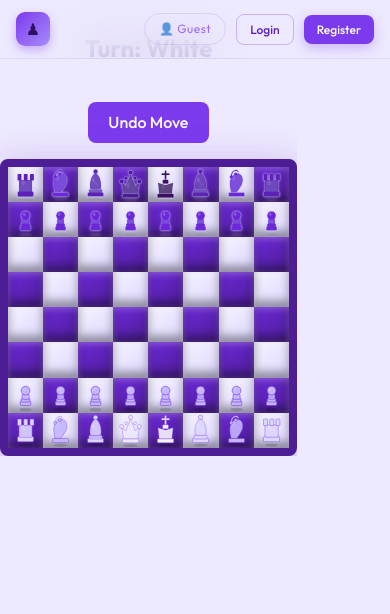
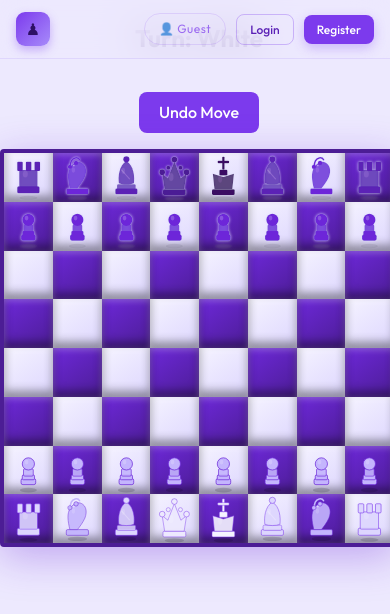
Before and after one commit to SayakDe98/chess-frontend, a React app: page / in a window 390 px wide. Shown: the top 614 px of the page. Built offline with nearby package versions, Linux system fonts and the light colour scheme; no server answers; the HTML template or start-up script is replaced by a standard one.

Commit message:
Fixed responsiveness of board

```diff
--- a/src/styles/board.css
+++ b/src/styles/board.css
@@ -12,28 +12,17 @@
 
   border: 8px solid #4c1d95;
   border-radius: 8px;
-
   background: #4c1d95;
-
   box-shadow: 0 10px 40px rgba(109, 40, 217, 0.35);
 }
 
-.turn {
-  padding-top: 10px;
-}
-
-/* ChessBoard.css */
-.chess-board { overflow-x: auto; }
-
-@media (max-width: 600px) {
+@media screen and (max-width: 768px) {
   .board {
-    grid-template-columns: repeat(8, min(9vw, 70px));
-    grid-template-rows:    repeat(8, min(9vw, 70px));
+    grid-template-columns: repeat(8, 12.5svw);
+    grid-template-rows: repeat(8, 12.5svw);
+    width: 100svw;
+    border-width: 4px;
+    border-radius: 4px;
+    margin: auto;
   }
 }
-
-/* Square.css */
-@media (max-width: 600px) {
-  .square   { width: min(9vw, 70px); height: min(9vw, 70px); font-size: 20px; }
-  .piece-svg { width: min(5.5vw, 40px); height: min(5.5vw, 40px); }
-}
--- a/src/styles/square.css
+++ b/src/styles/square.css
@@ -90,15 +90,25 @@
   50%       { transform: translateY(-3px); }
 }
 
-@media (max-width: 600px) {
-  .board {
-    grid-template-columns: repeat(8, min(9vw, 70px));
-    grid-template-rows:    repeat(8, min(9vw, 70px));
+/* â”€â”€ Responsive â”€â”€â”€â”€â”€â”€â”€â”€â”€â”€â”€â”€â”€â”€â”€â”€â”€â”€â”€â”€â”€â”€â”€â”€â”€â”€â”€â”€â”€â”€â”€â”€â”€â”€â”€â”€â”€â”€â”€â”€â”€â”€â”€â”€â”€â”€â”€â”€â”€â”€â”€â”€â”€â”€â”€â”€â”€ */
+@media screen and (max-width: 768px) {
+  .square {
+    width: 12.5svw;
+    height: 12.5svw;
+    font-size: 42px;
+    display: flex;
+    justify-content: center;
+    align-items: center;
+    cursor: pointer;
+  }
+
+  .piece-svg {
+    width: 9svw;
+    height: 9svw;
+  }
+
+  .valid-move::after {
+    width: 3svw;
+    height: 3svw;
   }
 }
-
-/* Square.css */
-@media (max-width: 600px) {
-  .square   { width: min(9vw, 70px); height: min(9vw, 70px); font-size: 20px; }
-  .piece-svg { width: min(5.5vw, 40px); height: min(5.5vw, 40px); }
-}
```
